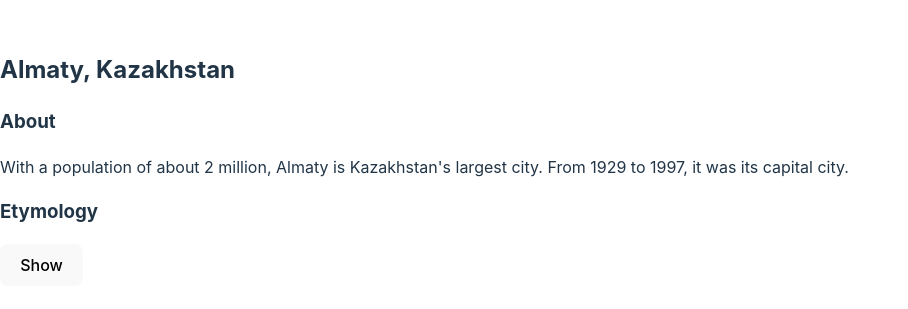
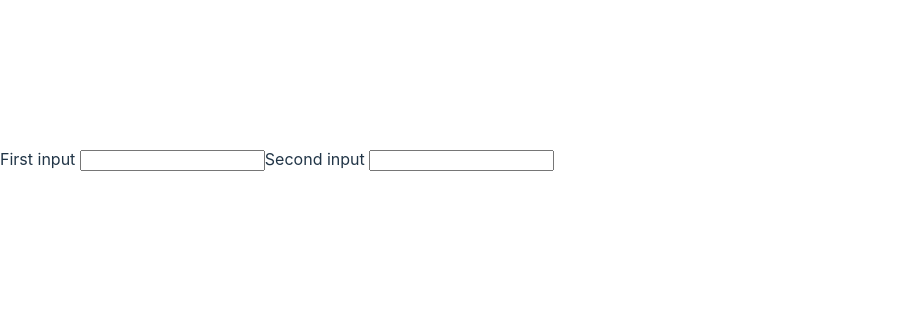
Before and after one commit to Kbouti/reactPractice, a React (Vite) app in the folder my-first-react-app/: page / in a window 1280 px wide. Shown: the part 241-550 px from the top of the page, without its empty margins (0-908 px from the left). Built offline with nearby package versions, Linux system fonts and the light colour scheme.

Commit message:
Copy first challenge

```diff
--- a/my-first-react-app/src/exercise.jsx
+++ b/my-first-react-app/src/exercise.jsx
@@ -2,35 +2,36 @@ import { useState } from 'react';
 
 
 
-
-export default function Accordion() {
-    const [activeIndex, setActiveIndex] = useState(0);
+ function SyncedInputs() {
     return (
       <>
-        <h2>Almaty, Kazakhstan</h2>
-        <Panel title="About" isActive = {activeIndex === 0} onShow = {() => setActiveIndex(0)}>
-          With a population of about 2 million, Almaty is Kazakhstan's largest city. From 1929 to 1997, it was its capital city.
-        </Panel>
-        <Panel title="Etymology" isActive = {activeIndex === 1} onShow = {() => setActiveIndex(1)}>
-          The name comes from <span lang="kk-KZ">алма</span>, the Kazakh word for "apple" and is often translated as "full of apples". In fact, the region surrounding Almaty is thought to be the ancestral home of the apple, and the wild <i lang="la">Malus sieversii</i> is considered a likely candidate for the ancestor of the modern domestic apple.
-        </Panel>
+        <Input label="First input" />
+        <Input label="Second input" />
       </>
+    );
+  }
+
+  function Input({ label }) {
+    const [text, setText] = useState('');
+
+    function handleChange(e) {
+      setText(e.target.value);
+    }
+
+    return (
+      <label>
+        {label}
+        {' '}
+        <input
+          value={text}
+          onChange={handleChange}
+        />
+      </label>
     );
   }
 
 
 
-function Panel({ title, children, isActive, onShow }) {
-  return (
-    <section className="panel">
-      <h3>{title}</h3>
-      {isActive ? (
-        <p>{children}</p>
-      ) : (
-        <button onClick={onShow}>
-          Show
-        </button>
-      )}
-    </section>
-  );
-}
+
+
+export {SyncedInputs }
--- a/my-first-react-app/src/main.jsx
+++ b/my-first-react-app/src/main.jsx
@@ -5,10 +5,10 @@ import {Greeting, Greeting2, App2} from './Greeting.jsx'
 import './index.css'
 
 
-import Accordion from './exercise.jsx'
+import {SyncedInputs} from './exercise.jsx'
 
 ReactDOM.createRoot(document.getElementById('root')).render(
   <React.StrictMode>
-  <Accordion/>
+  <SyncedInputs/>
   </React.StrictMode>,
 )
```
